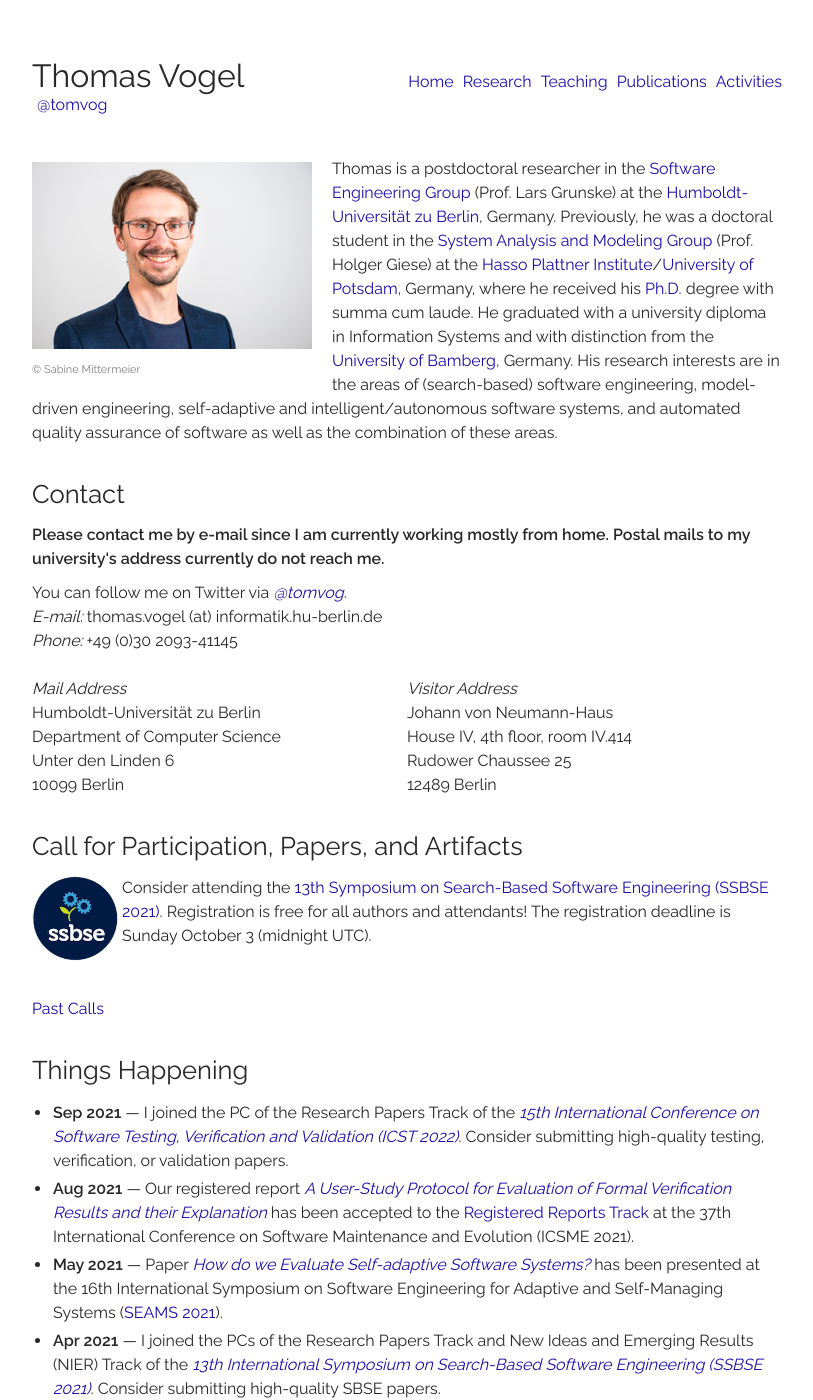
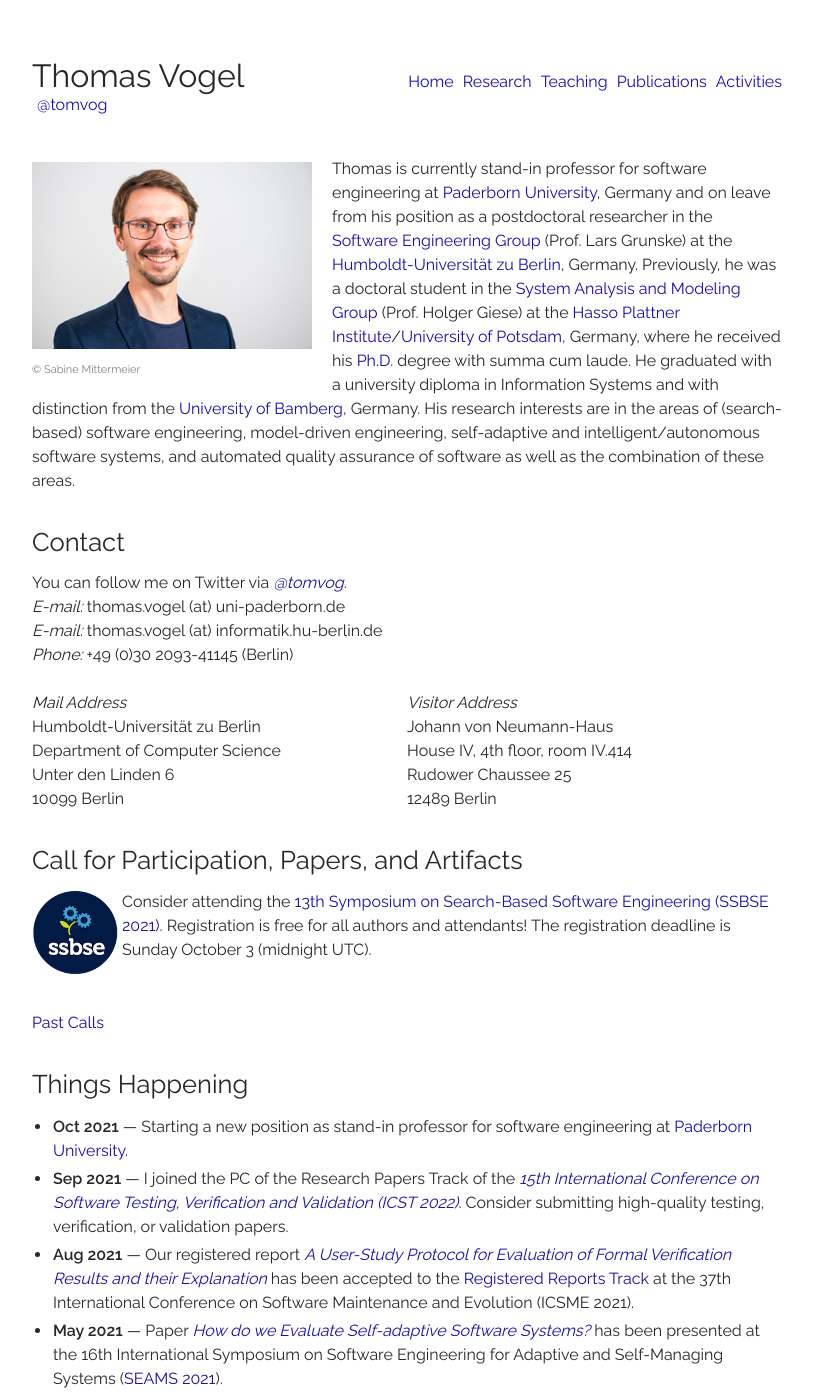
Before and after one commit to thomas-vogel/thomas-vogel.github.io, a Jekyll site: the page built from index.md, in a window 1280 px wide and 1400 px high. Shown: the whole window, without its empty margins (233-1046 px from the left). Built offline with Jekyll 4.4.1, drawn with Linux system fonts in a browser that asks for light colours.

Commit message:
Add UPB.

```diff
--- a/index.md
+++ b/index.md
@@ -8,7 +8,7 @@
 <br />&copy; <a href="http://sabine-mittermeier.de" target="_blank" style="color:gray;">Sabine Mittermeier</a>
 </div>
 
-Thomas is a postdoctoral researcher in the [Software Engineering Group](https://www.informatik.hu-berlin.de/en/forschung-en/gebiete/se){:target="_blank"} (Prof. Lars Grunske) at the [Humboldt-Universität zu Berlin](https://www.hu-berlin.de/en){:target="_blank"}, Germany.
+Thomas is currently stand-in professor for software engineering at [Paderborn University](https://www.uni-paderborn.de/en/){:target="_blank"}, Germany and on leave from his position as a postdoctoral researcher in the [Software Engineering Group](https://www.informatik.hu-berlin.de/en/forschung-en/gebiete/se){:target="_blank"} (Prof. Lars Grunske) at the [Humboldt-Universität zu Berlin](https://www.hu-berlin.de/en){:target="_blank"}, Germany.
 Previously, he was a doctoral student in the [System Analysis and Modeling Group](https://hpi.de/en/giese/){:target="_blank"} (Prof. Holger Giese) at the [Hasso Plattner Institute](https://hpi.de/en.html){:target="_blank"}/[University of Potsdam](https://www.uni-potsdam.de/en/index.html){:target="_blank"}, Germany, where he received his [Ph.D.](publications/phd) degree with summa cum laude.
 He graduated with a university diploma in Information Systems and with distinction from the [University of Bamberg](https://www.uni-bamberg.de/en/){:target="_blank"}, Germany.
 His research interests are in the areas of (search-based) software engineering, model-driven engineering, self-adaptive and intelligent/autonomous software systems, and automated quality assurance of software as well as the combination of these areas.
@@ -17,12 +17,13 @@
 
 <section class="vcard">
     <div style="margin-bottom: 10px">
-    <i><strong>Please contact me by e-mail since I am currently working mostly from home. Postal mails to my university's address currently do not reach me.</strong></i>
+    <!--<i><strong>Please contact me by e-mail since I am currently working mostly from home. Postal mails to my university's address currently do not reach me.</strong></i>-->
     </div>
     <div>
       You can follow me on Twitter via <em><a href="https://twitter.com/tomvog" target="_blank">@tomvog</a></em>. <br />
-      <em>E-mail:</em> {{site.email}}  <br />
-      <em>Phone:</em> +49 (0)30 2093-41145 <br /> <br />
+      <em>E-mail: </em> thomas.vogel (at) uni-paderborn.de <br />
+      <em>E-mail: </em> {{site.email}}  <br />
+      <em>Phone:</em> +49 (0)30 2093-41145 (Berlin)<br /> <br />
     </div>
     <div class="contactleft">
       <em>Mail Address</em> <br />
@@ -66,6 +67,7 @@
 
 ## Things Happening
 
+* __Oct 2021__ --- Starting a new position as stand-in professor for software engineering at [Paderborn University](https://www.uni-paderborn.de/en/){:target="_blank"}.
 * __Sep 2021__ --- I joined the PC of the Research Papers Track of the [_15th International Conference on Software Testing, Verification and Validation (ICST 2022)_](https://icst2022.vrain.upv.es/track/icst-2022-papers){:target="_blank"}. Consider submitting high-quality testing, verification, or validation papers.
 * __Aug 2021__ --- Our registered report [_A User-Study Protocol for Evaluation of Formal Verification Results and their Explanation_](publications/2021-ICSME-RR) has been accepted to the  [Registered Reports Track](https://icsme2021.github.io/cfp/RegisteredReportsTrack.html){:target="_blank"} at the 37th International Conference on Software Maintenance and Evolution (ICSME 2021).
 * __May 2021__ --- Paper [_How do we Evaluate Self-adaptive Software Systems?_](publications/2021-SEAMS) has been presented at the 16th International Symposium on Software Engineering for Adaptive and Self-Managing Systems ([SEAMS 2021](https://conf.researchr.org/home/seams-2021){:target="_blank"}).
```
Also changed, not shown: _pages/teaching.md (+8 -1 lines).
